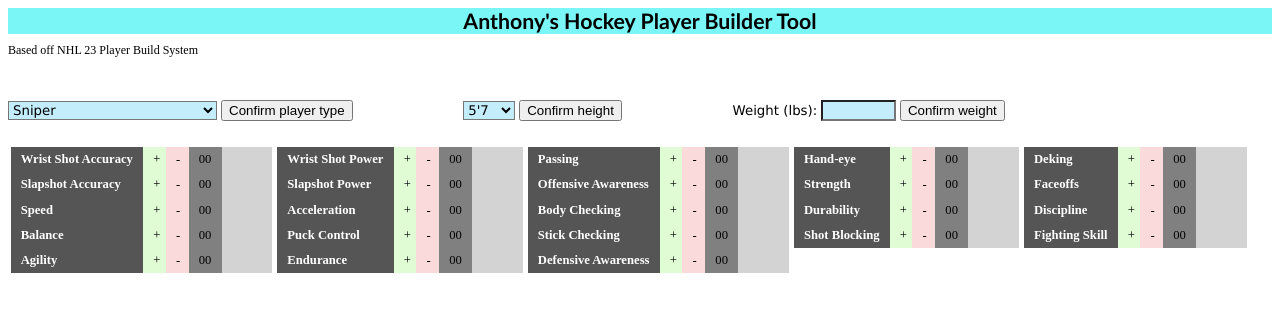
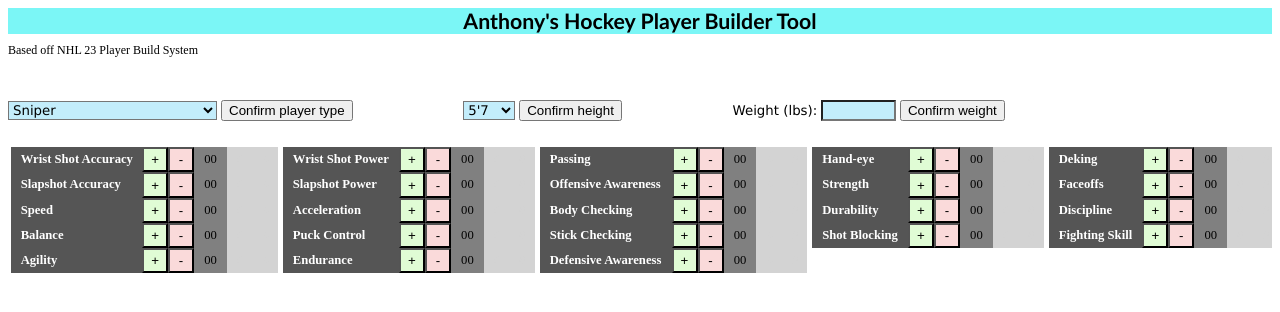
Before and after one commit to anthony9105/hockey-player-builder-tool, a plain HTML site: page index.html in a window 1280 px wide. Drawn offline with Linux system fonts and the light colour scheme.

Commit message:
changed the + and - to buttons

```diff
--- a/index.html
+++ b/index.html
@@ -76,18 +76,18 @@
         </tr>
         <tbody>
         <tr>
-            <td class="plus">+</td>
-            <td class="plus">+</td>
-            <td class="plus">+</td>
-            <td class="plus">+</td>
-            <td class="plus">+</td>
+            <td id="buttontd"><button class="plus2">+</button></td>
+            <td id="buttontd"><button class="plus2">+</button></td>
+            <td id="buttontd"><button class="plus2">+</button></td>
+            <td id="buttontd"><button class="plus2">+</button></td>
+            <td id="buttontd"><button class="plus2">+</button></td>
         </tr>
         <tr>
-            <td class="minus">-</td>
-            <td class="minus">-</td>
-            <td class="minus">-</td>
-            <td class="minus">-</td>
-            <td class="minus">-</td>
+            <td id="buttontd"><button class="minus2">-</button></td>
+            <td id="buttontd"><button class="minus2">-</button></td>
+            <td id="buttontd"><button class="minus2">-</button></td>
+            <td id="buttontd"><button class="minus2">-</button></td>
+            <td id="buttontd"><button class="minus2">-</button></td>
         </tr>
         <tr>
             <td class="numeric">00</td>
@@ -118,18 +118,18 @@
             <th>Endurance</th>
         </tr>
         <tr>
-            <td class="plus">+</td>
-            <td class="plus">+</td>
-            <td class="plus">+</td>
-            <td class="plus">+</td>
-            <td class="plus">+</td>
+            <td id="buttontd"><button class="plus2">+</button></td>
+            <td id="buttontd"><button class="plus2">+</button></td>
+            <td id="buttontd"><button class="plus2">+</button></td>
+            <td id="buttontd"><button class="plus2">+</button></td>
+            <td id="buttontd"><button class="plus2">+</button></td>
         </tr>
         <tr>
-            <td class="minus">-</td>
-            <td class="minus">-</td>
-            <td class="minus">-</td>
-            <td class="minus">-</td>
-            <td class="minus">-</td>
+            <td id="buttontd"><button class="minus2">-</button></td>
+            <td id="buttontd"><button class="minus2">-</button></td>
+            <td id="buttontd"><button class="minus2">-</button></td>
+            <td id="buttontd"><button class="minus2">-</button></td>
+            <td id="buttontd"><button class="minus2">-</button></td>
         </tr>
         <tr>
             <td class="numeric">00</td>
@@ -160,18 +160,18 @@
             <th>Defensive Awareness</th>
         </tr>
         <tr>
-            <td class="plus">+</td>
-            <td class="plus">+</td>
-            <td class="plus">+</td>
-            <td class="plus">+</td>
-            <td class="plus">+</td>
+            <td id="buttontd"><button class="plus2">+</button></td>
+            <td id="buttontd"><button class="plus2">+</button></td>
+            <td id="buttontd"><button class="plus2">+</button></td>
+            <td id="buttontd"><button class="plus2">+</button></td>
+            <td id="buttontd"><button class="plus2">+</button></td>
         </tr>
         <tr>
-            <td class="minus">-</td>
-            <td class="minus">-</td>
-            <td class="minus">-</td>
-            <td class="minus">-</td>
-            <td class="minus">-</td>
+            <td id="buttontd"><button class="minus2">-</button></td>
+            <td id="buttontd"><button class="minus2">-</button></td>
+            <td id="buttontd"><button class="minus2">-</button></td>
+            <td id="buttontd"><button class="minus2">-</button></td>
+            <td id="buttontd"><button class="minus2">-</button></td>
         </tr>
         <tr>
             <td class="numeric">00</td>
@@ -201,16 +201,16 @@
             <th>Shot Blocking</th>
         </tr>
         <tr>
-            <td class="plus">+</td>
-            <td class="plus">+</td>
-            <td class="plus">+</td>
-            <td class="plus">+</td>
+            <td id="buttontd"><button class="plus2">+</button></td>
+            <td id="buttontd"><button class="plus2">+</button></td>
+            <td id="buttontd"><button class="plus2">+</button></td>
+            <td id="buttontd"><button class="plus2">+</button></td>
         </tr>
         <tr>
-            <td class="minus">-</td>
-            <td class="minus">-</td>
-            <td class="minus">-</td>
-            <td class="minus">-</td>
+            <td id="buttontd"><button class="minus2">-</button></td>
+            <td id="buttontd"><button class="minus2">-</button></td>
+            <td id="buttontd"><button class="minus2">-</button></td>
+            <td id="buttontd"><button class="minus2">-</button></td>
         </tr>
         <tr>
             <td class="numeric">00</td>
@@ -237,16 +237,16 @@
             <th>Fighting Skill</th>
         </tr>
         <tr>
-            <td class="plus">+</td>
-            <td class="plus">+</td>
-            <td class="plus">+</td>
-            <td class="plus">+</td>
+            <td id="buttontd"><button class="plus2">+</button></td>
+            <td id="buttontd"><button class="plus2">+</button></td>
+            <td id="buttontd"><button class="plus2">+</button></td>
+            <td id="buttontd"><button class="plus2">+</button></td>
         </tr>
         <tr>
-            <td class="minus">-</td>
-            <td class="minus">-</td>
-            <td class="minus">-</td>
-            <td class="minus">-</td>
+            <td id="buttontd"><button class="minus2">-</button></td>
+            <td id="buttontd"><button class="minus2">-</button></td>
+            <td id="buttontd"><button class="minus2">-</button></td>
+            <td id="buttontd"><button class="minus2">-</button></td>
         </tr>
         <tr>
             <td class="numeric">00</td>
--- a/script.js
+++ b/script.js
@@ -251,7 +251,7 @@ function changeUpgradeOptionColour(i) {
 }
 
 // increase attributes
-var userPlusSelection = document.getElementsByClassName('plus');
+var userPlusSelection = document.getElementsByClassName('plus2');
 
 for (let i = 0; i < userPlusSelection.length; i++) {
   userPlusSelection[i].addEventListener("click", function() {
@@ -268,7 +268,7 @@ for (let i = 0; i < userPlusSelection.length; i++) {
 
 
 // decrease attributes
-var userMinusSelection = document.getElementsByClassName('minus');
+var userMinusSelection = document.getElementsByClassName('minus2');
 
 for (let i = 0; i < userMinusSelection.length; i++) {
   userMinusSelection[i].addEventListener("click", function() {
--- a/style.css
+++ b/style.css
@@ -110,6 +110,29 @@ button {
     margin-right: 8em;
 }
 
+.plus2 {
+    position: relative;
+    width: 26px;
+    height: 25.25px;
+    bottom: 0px;
+    margin: 0px;
+    background-color: rgb(224, 252, 213);
+}
+
+.minus2 {
+    position: relative;
+    width: 26px;
+    height: 25.25px;
+    bottom: 0px;
+    margin: 0px;
+    background-color: rgb(250, 218, 218);
+}
+
+#buttontd {
+    text-align: left;
+    padding: 0em 0em;
+}
+
 input {
     background-color: rgb(195, 237, 251);
     width: 5em;
```
